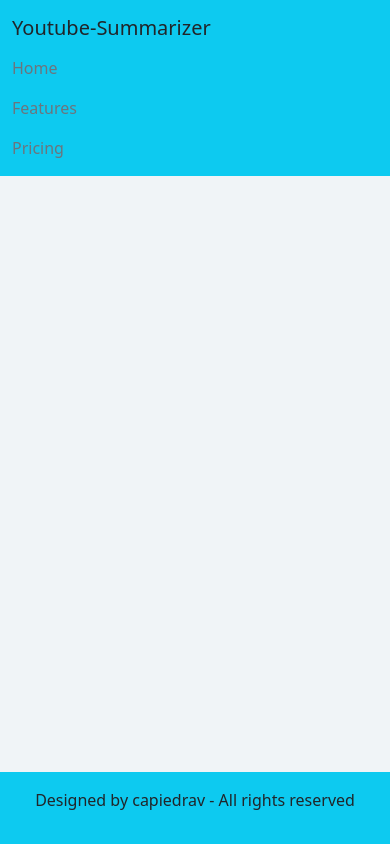
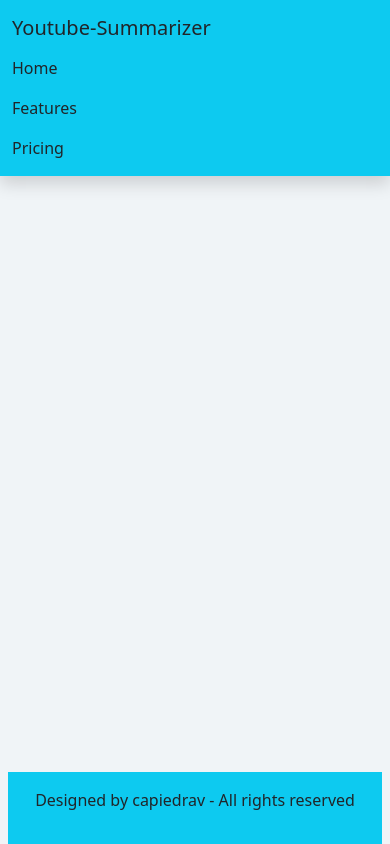
Before and after one commit to capiedrav/youtube-summarizer, a Django app: template source/templates/base.html in a window 390 px wide, after a click that opens the changed part. Run offline with Django 3.2, Linux system fonts and the light colour scheme; the template is opened without the code that fills it, so the values that code supplies are empty.

Commit message:
working on responsive design of home page

```diff
--- a/source/templates/base.html
+++ b/source/templates/base.html
@@ -12,7 +12,7 @@
   <link rel="stylesheet" href="{% static 'css/styles.css' %}">
 </head>
 <body class="d-flex flex-column min-vh-100">
-  <nav class="navbar sticky-top navbar-expand-md bg-info">
+  <nav class="navbar sticky-top navbar-expand-md bg-info shadow mb-2">
     <div class="container-fluid">
       <a class="navbar-brand link-dark" href="{% url 'home' %}">
         Youtube-Summarizer
@@ -23,26 +23,26 @@
       <div class="collapse navbar-collapse" id="navbarNav">
         <ul class="navbar-nav ms-auto">
           <li class="nav-item">
-            <a class="nav-link active link-secondary" aria-current="page" href={% url 'home' %}>Home</a>
+            <a class="nav-link active link-dark" aria-current="page" href={% url 'home' %}>Home</a>
           </li>
           <li class="nav-item">
-            <a class="nav-link link-secondary" href="#">Features</a>
+            <a class="nav-link link-dark" href="#">Features</a>
           </li>
           <li class="nav-item">
-            <a class="nav-link link-secondary" href="#">Pricing</a>
+            <a class="nav-link link-dark" href="#">Pricing</a>
           </li>
         </ul>
       </div>
     </div>
   </nav>
-  <div class="container">
+  <div class="container mb-3">
     {% block content %}
       {% comment %}
         Put content here
       {% endcomment %}
     {% endblock %}
   </div>
-  <footer class="bg-info text-center py-3 mt-auto">
+  <footer class="bg-info text-center py-3 mt-auto mx-2 mx-md-0">
     <p>Designed by capiedrav - All rights reserved</p>
   </footer>
 
```
Also changed, not shown: source/summarizer_app/templates/summarizer_app/home.html (+5 -5 lines).
